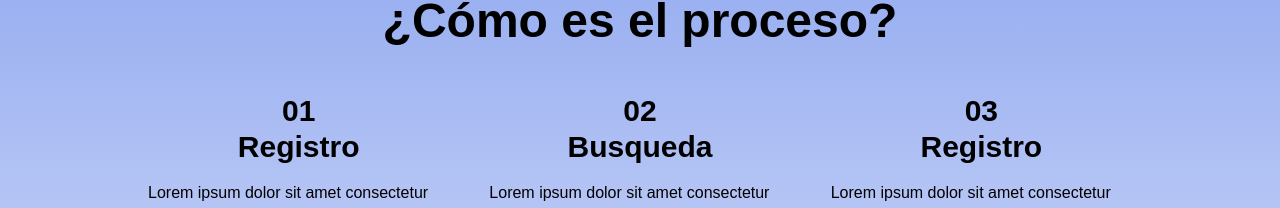
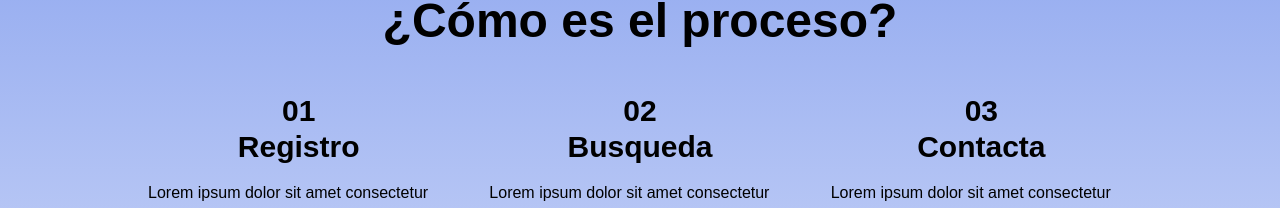
Before and after one commit to nicordz/Talentium, a React (Vite) app in the folder FrontEnd/talentium-mvp/: page / in a window 1280 px wide. Shown: the part 730-938 px from the top of the page. Built offline with nearby package versions, Linux system fonts and the light colour scheme.

Commit message:
corrección de texto

```diff
--- a/FrontEnd/talentium-mvp/src/components/Article.tsx
+++ b/FrontEnd/talentium-mvp/src/components/Article.tsx
@@ -14,7 +14,7 @@ const TuComponenteReact = () => {
               <p className="text-start font-medium">Lorem ipsum dolor sit amet consectetur adipisicing elit. Cumque eveniet porro nisi ex maiores enim voluptatum fuga voluptates saepe illum necessitatibus aliquid.</p>
             </div>
             <div className="p-5">
-              <h3 className="text-3xl mb-4 font-semibold">03 <br /> Registro</h3>
+              <h3 className="text-3xl mb-4 font-semibold">03 <br /> Contacta</h3>
               <p className="text-start font-medium">Lorem ipsum dolor sit amet consectetur adipisicing elit. Cumque eveniet porro nisi ex maiores enim voluptatum fuga voluptates saepe illum necessitatibus aliquid.</p>
             </div>
           </div>
```
